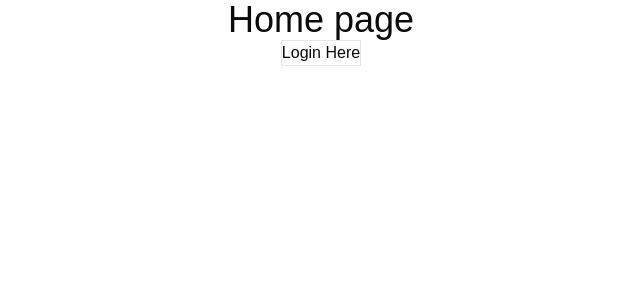
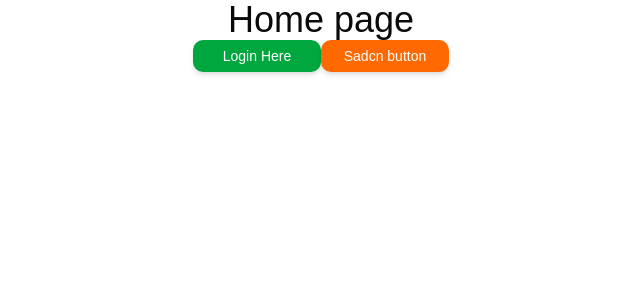
Before and after one commit to Sawrozzz/Digo-Care-Portal, a React (Vite) app: page / in a window 1280 px wide. Shown: the top 300 px of the page, without its empty margins (319-959 px from the left). Built offline with nearby package versions, Linux system fonts and the light colour scheme.

Commit message:
feat: Sadcn registry with a basic Button component added

```diff
--- /dev/null
+++ b/src/components/custom/Button.tsx
@@ -0,0 +1,30 @@
+import { Button, type ButtonProps } from "../ui/button";
+import { cn } from "../../lib/utils";
+import * as Icons from "lucide-react";
+
+interface CustomButtonWrapperProps extends Omit<ButtonProps, "variant"> {
+  variantType?: "primary" | "secondary";
+  iconName?: keyof typeof Icons;
+}
+
+export const CustomButton = ({
+  variantType = "primary",
+  iconName,
+  className,
+  children,
+  ...props
+}: CustomButtonWrapperProps) => {
+  const variantStyles =
+    variantType === "primary"
+      ? "bg-green-600 hover:bg-green-700 text-white border-none shadow-md"
+      : "bg-orange-500 hover:bg-orange-600 text-white border-none shadow-md";
+
+  const Icon = iconName ? (Icons[iconName] as React.ElementType) : null;
+
+  return (
+    <Button className={cn(variantStyles, className)} {...props}>
+      {Icon && <Icon className="mr-1" />}
+      {children}
+    </Button>
+  );
+};
--- a/src/components/ui/button.tsx
+++ b/src/components/ui/button.tsx
@@ -2,7 +2,13 @@ import * as React from "react"
 import { cva, type VariantProps } from "class-variance-authority"
 import { Slot } from "radix-ui"
 
-import { cn } from "@/lib/utils"
+import { cn } from "../../lib/utils"
+
+export interface ButtonProps
+  extends React.ComponentProps<"button">,
+  VariantProps<typeof buttonVariants> {
+  asChild?: boolean
+}
 
 const buttonVariants = cva(
   "group/button inline-flex shrink-0 items-center justify-center rounded-lg border border-transparent bg-clip-padding text-sm font-medium whitespace-nowrap transition-all outline-none select-none focus-visible:border-ring focus-visible:ring-3 focus-visible:ring-ring/50 active:translate-y-px disabled:pointer-events-none disabled:opacity-50 aria-invalid:border-destructive aria-invalid:ring-3 aria-invalid:ring-destructive/20 dark:aria-invalid:border-destructive/50 dark:aria-invalid:ring-destructive/40 [&_svg]:pointer-events-none [&_svg]:shrink-0 [&_svg:not([class*='size-'])]:size-4",
@@ -47,10 +53,7 @@ function Button({
   size = "default",
   asChild = false,
   ...props
-}: React.ComponentProps<"button"> &
-  VariantProps<typeof buttonVariants> & {
-    asChild?: boolean
-  }) {
+}: ButtonProps ) {
   const Comp = asChild ? Slot.Root : "button"
 
   return (
--- /dev/null
+++ b/src/components/ui/input.tsx
@@ -0,0 +1,19 @@
+import * as React from "react"
+
+import { cn } from "@/lib/utils"
+
+function Input({ className, type, ...props }: React.ComponentProps<"input">) {
+  return (
+    <input
+      type={type}
+      data-slot="input"
+      className={cn(
+        "h-8 w-full min-w-0 rounded-lg border border-input bg-transparent px-2.5 py-1 text-base transition-colors outline-none file:inline-flex file:h-6 file:border-0 file:bg-transparent file:text-sm file:font-medium file:text-foreground placeholder:text-muted-foreground focus-visible:border-ring focus-visible:ring-3 focus-visible:ring-ring/50 disabled:pointer-events-none disabled:cursor-not-allowed disabled:bg-input/50 disabled:opacity-50 aria-invalid:border-destructive aria-invalid:ring-3 aria-invalid:ring-destructive/20 md:text-sm dark:bg-input/30 dark:disabled:bg-input/80 dark:aria-invalid:border-destructive/50 dark:aria-invalid:ring-destructive/40",
+        className
+      )}
+      {...props}
+    />
+  )
+}
+
+export { Input }
--- a/src/pages/Home.tsx
+++ b/src/pages/Home.tsx
@@ -1,4 +1,5 @@
 import { useNavigate } from "react-router-dom";
+import { CustomButton } from "../components/custom/Button";
 
 type LoginProps = {
   isLoggedIn: boolean;
@@ -17,10 +18,19 @@ export default function HomePage({ isLoggedIn }: LoginProps) {
 
       <div>
         {!isLoggedIn && (
-          <button className="border h-full w-full" onClick={handleOnClick}>
+          <CustomButton
+            className="text-white w-32 cursor-pointer"
+            onClick={handleOnClick}
+          >
             Login Here
-          </button>
+          </CustomButton>
         )}
+        <CustomButton
+          variantType="secondary"
+          className="text-white w-32 cursor-pointer"
+        >
+          Sadcn button
+        </CustomButton>
       </div>
     </div>
   );
```
